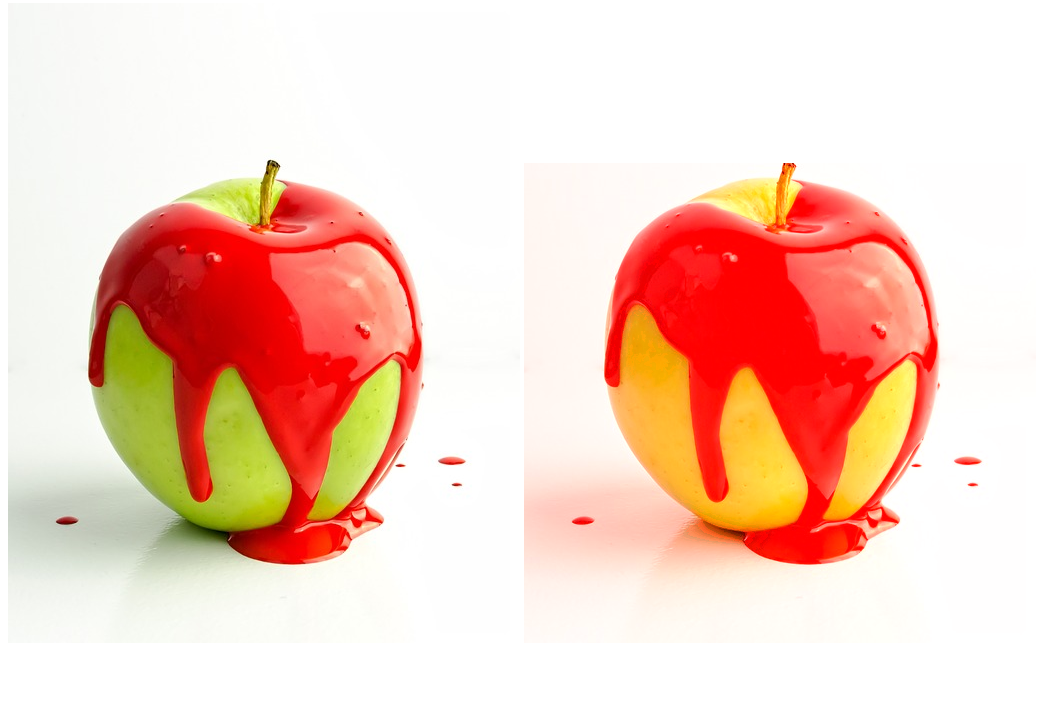
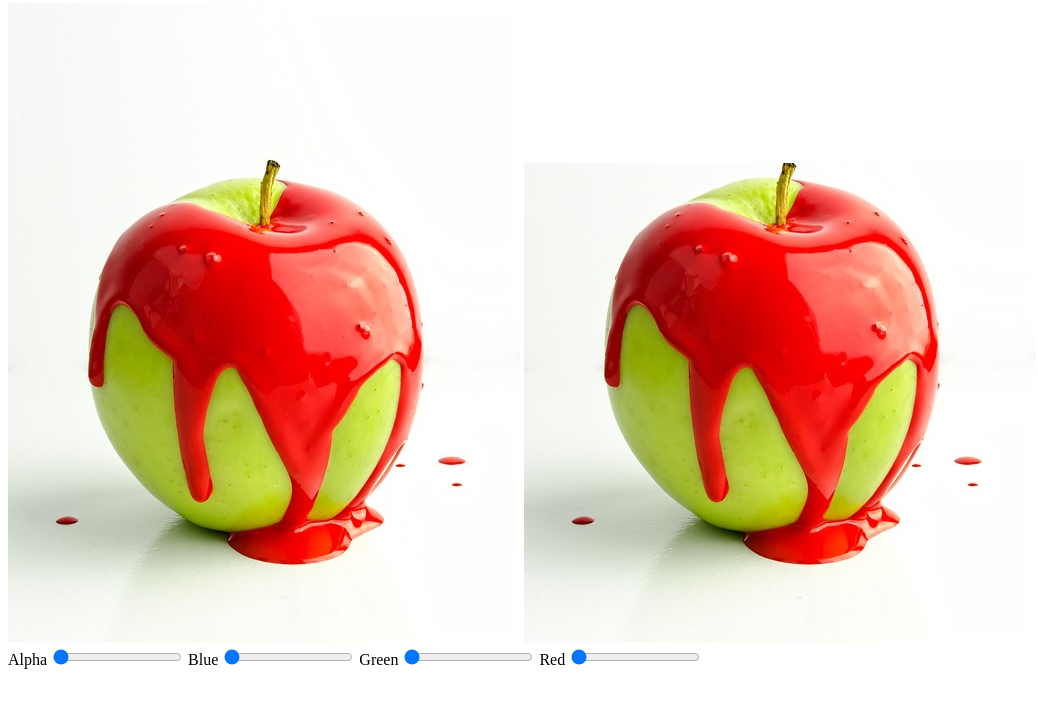
Before and after one commit to mattcodez/imgoof, a plain HTML site: page index.html in a window 1280 px wide. Shown: the part 5-708 px from the top of the page, without its empty margins (0-1038 px from the left). Drawn offline with Linux system fonts and the light colour scheme.

Commit message:
Color sliders

```diff
--- a/index.html
+++ b/index.html
@@ -5,5 +5,28 @@
 <body>
   <canvas id="start" width="512" height="640"></canvas>
   <canvas id="finish" width="512" height="640"></canvas>
+
+  <div id="colorControl">
+    <label>
+      <span>Alpha</span>
+      <input class="alpha" type="range" min="0" max="255" value="0"/>
+    </label>
+
+    <label>
+      <span>Blue</span>
+      <input class="blue" type="range" min="0" max="255" value="0"/>
+    </label>
+
+    <label>
+      <span>Green</span>
+      <input class="green" type="range" min="0" max="255" value="0"/>
+    </label>
+
+    <label>
+      <span>Red</span>
+      <input class="red" type="range" min="0" max="255" value="0"/>
+    </label>
+
+  </div>
 </body>
 </html>
--- a/main.js
+++ b/main.js
@@ -1,12 +1,17 @@
 "use strict";
 
 document.addEventListener('DOMContentLoaded',init);
+let $ = window.$ || document.querySelector.bind(document);
 
 function init(){
-  let canvasS = document.querySelector('#start');
-  let canvasF = document.querySelector('#finish');
+  let canvasS = $('#start');
+  let canvasF = $('#finish');
   let ctxS = canvasS.getContext('2d');
   let ctxF = canvasF.getContext('2d');
+
+  //Color Controls event handlers
+  $('#colorControl .red')
+    .addEventListener('change', (e) => applyColor(ctxS, ctxF));
 
   let img = new Image();
   img.onload = function () {
@@ -16,7 +21,16 @@ function init(){
   img.src = 'apple.jpg';
 }
 
-function imgoof(ctxS, ctxF){
+function applyColor(ctxS, ctxF){
+  let colors = {
+    red: ~~$('#colorControl .red').value
+  };
+  imgoof(ctxS, ctxF, colors);
+}
+
+function imgoof(ctxS, ctxF, colors){
+  colors = colors || {};
+
   let imageData = ctxS.getImageData(0, 0, 512, 640);
   let data = imageData.data;//Uint8ClampedArray
   let buffer = data.buffer;
@@ -27,7 +41,7 @@ function imgoof(ctxS, ctxF){
   //a,b,g,r -> color bit order
   data32.forEach((pixel, i) => {
     let red = pixel & 255;  //red is far right of the 32 bits
-    red += 100;
+    red += colors.red || 0;
     red = red > 255 ? 255 : red; //If we go over 255 we'll start touching
     newData32[i] = (pixel | red);
   });
```
Also changed, not shown: 1 other file.
